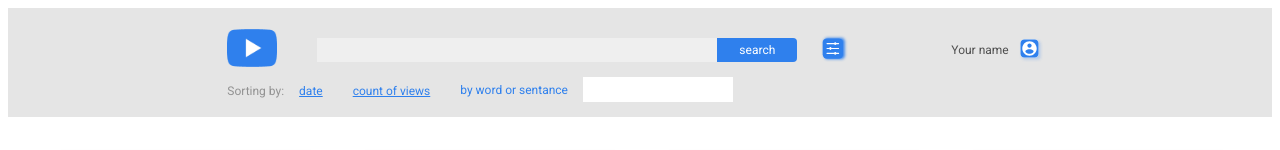
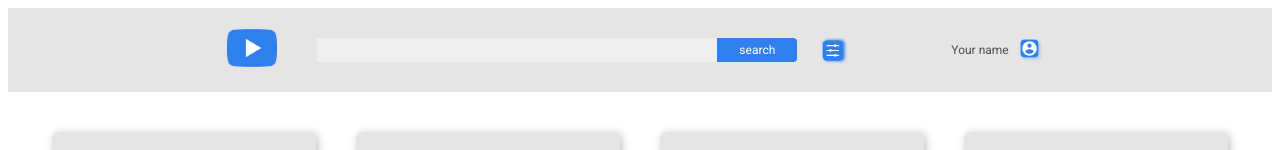
Before and after one commit to Balzamova/youtube-client, an Angular app in the folder youtube-client/: page / in a window 1280 px wide. Shown: the top 150 px of the page. Built offline with nearby package versions, Linux system fonts and the light colour scheme.

Commit message:
feat: add toggle for searching block

```diff
--- a/youtube-client/src/app/header/components/filters-block/components/filter-input/filter-input.component.ts
+++ b/youtube-client/src/app/header/components/filters-block/components/filter-input/filter-input.component.ts
@@ -5,11 +5,7 @@ import { Component, OnInit } from '@angular/core';
   templateUrl: './filter-input.component.html',
   styleUrls: ['./filter-input.component.scss']
 })
-export class FilterInputComponent implements OnInit {
+export class FilterInputComponent {
 
   constructor() { }
-
-  ngOnInit(): void {
-  }
-
 }
--- a/youtube-client/src/app/header/components/filters-block/components/sort-buttons/sort-buttons.component.ts
+++ b/youtube-client/src/app/header/components/filters-block/components/sort-buttons/sort-buttons.component.ts
@@ -5,11 +5,9 @@ import { Component, OnInit } from '@angular/core';
   templateUrl: './sort-buttons.component.html',
   styleUrls: ['./sort-buttons.component.scss']
 })
-export class SortButtonsComponent implements OnInit {
+export class SortButtonsComponent {
 
   constructor() { }
 
-  ngOnInit(): void {
-  }
 
 }
--- a/youtube-client/src/app/header/components/settings-block/settings-block.component.html
+++ /dev/null
@@ -1 +0,0 @@
-<button></button>
--- a/youtube-client/src/app/header/components/settings-block/settings-block.component.scss
+++ /dev/null
@@ -1,12 +0,0 @@
-@import '../../../app.component.scss';
-
-button {
-  width: 34px;
-  height: 27px;
-  margin: 0 20px;
-  background: url("../../../../assets/search_settings.svg") center/contain no-repeat;
-
-  &:hover {
-    transform: scale(1.15);
-  }
-}
--- a/youtube-client/src/app/header/components/settings-block/settings-block.component.ts
+++ /dev/null
@@ -1,15 +0,0 @@
-import { Component, OnInit } from '@angular/core';
-
-@Component({
-  selector: 'app-settings-block',
-  templateUrl: './settings-block.component.html',
-  styleUrls: ['./settings-block.component.scss']
-})
-export class SettingsBlockComponent implements OnInit {
-
-  constructor() { }
-
-  ngOnInit(): void {
-  }
-
-}
--- a/youtube-client/src/app/header/header.component.html
+++ b/youtube-client/src/app/header/header.component.html
@@ -4,14 +4,14 @@
       <div class="header__search">
         <app-logo></app-logo>
         <app-search-block></app-search-block>
-        <app-settings-block></app-settings-block>
+        <button (click)="toggleFilters()" class="header__settings"></button>
 
         <div class="header__user">
           <app-login-info-block></app-login-info-block>
         </div>
       </div>
 
-      <div class="header__filters">
+      <div  *ngIf="toggle" class="header__filters">
         <app-filters-block></app-filters-block>
       </div>
     </div>
--- a/youtube-client/src/app/header/header.component.scss
+++ b/youtube-client/src/app/header/header.component.scss
@@ -14,6 +14,17 @@ header {
 
       .header__search {
         @include flexible ();
+
+        .header__settings {
+          width: 34px;
+          height: 27px;
+          margin: 0 20px;
+          background: url("../../assets/search_settings.svg") center/contain no-repeat;
+
+          &:hover {
+            transform: scale(1.15);
+          }
+        }
       }
 
       .header__user {
--- a/youtube-client/src/app/header/header.component.ts
+++ b/youtube-client/src/app/header/header.component.ts
@@ -6,9 +6,12 @@ import { Component, OnInit } from '@angular/core';
   styleUrls: ['./header.component.scss']
 })
 export class HeaderComponent implements OnInit {
-
+  toggle = false;
   constructor() { }
 
   ngOnInit(): void { console.log('header'); }
 
+  toggleFilters() {
+    this.toggle = !this.toggle;
+  }
 }
```
Also changed, not shown: youtube-client/src/app/app.module.ts (+3 -5 lines).
